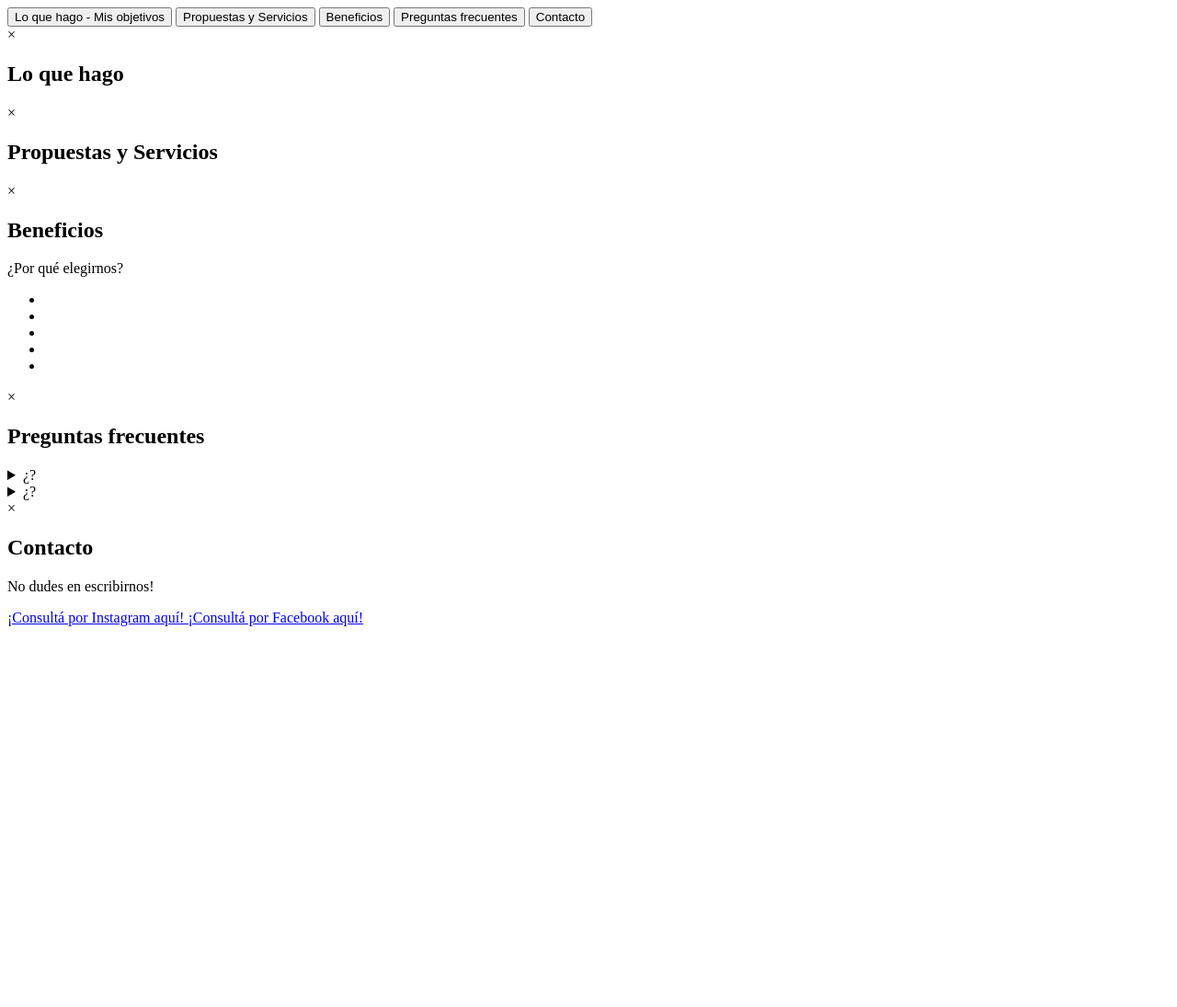
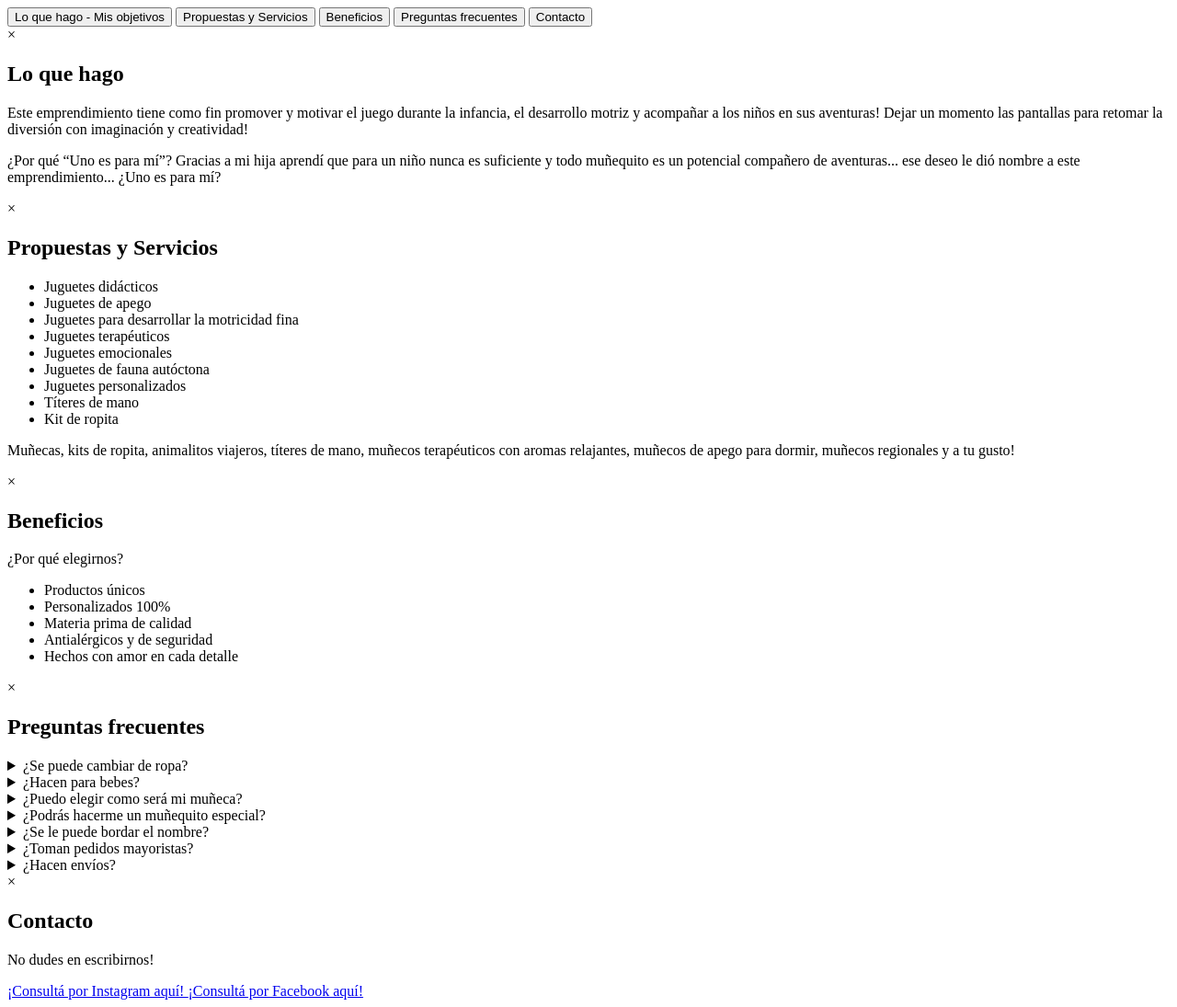
Before and after one commit to D-MERLO/Uno.es.para.mi, a plain HTML site: page index.html in a window 1280 px wide. Shown: the whole page at 92% size. Before the commit the page ends 800 px from the top, so only its background shows below. Drawn offline with Linux system fonts and the light colour scheme.

Commit message:
Datos del emprendimiento

```diff
--- a/index.html
+++ b/index.html
@@ -26,7 +26,10 @@
         <div class="modal-content">
             <span class="close" onclick="closeModal('modal1')">&times;</span>
             <h2>Lo que hago</h2>
-            <p></p>
+            <p>Este emprendimiento tiene como fin promover y motivar el juego durante la infancia, el desarrollo motriz y acompañar a los niños en sus aventuras!
+                Dejar un momento las pantallas para retomar la diversión con imaginación y creatividad!</p>
+            <p>¿Por qué “Uno es para mí”?
+                Gracias a mi hija aprendí que para un niño nunca es suficiente y todo muñequito es un potencial compañero de aventuras... ese deseo le dió nombre a este emprendimiento... ¿Uno es para mí? </p>
         </div>
     </div>
 
@@ -35,7 +38,21 @@
         <div class="modal-content">
             <span class="close" onclick="closeModal('modal2')">&times;</span>
             <h2>Propuestas y Servicios</h2>
-            <p></p>
+            <ul>
+                <li>Juguetes didácticos</li>
+                <li>Juguetes de apego</li>
+                <li>Juguetes para desarrollar la motricidad fina
+                </li>
+                <li>Juguetes terapéuticos
+                </li>
+                <li>Juguetes emocionales</li>
+                <li>Juguetes de fauna autóctona</li>
+                <li>Juguetes personalizados
+                </li>
+                <li>Títeres de mano</li>
+                <li>Kit de ropita</li>
+            </ul>
+            <p>Muñecas, kits de ropita, animalitos viajeros, títeres de mano, muñecos terapéuticos con aromas relajantes, muñecos de apego para dormir, muñecos regionales y a tu gusto!</p>
         </div>
     </div>
 
@@ -46,11 +63,11 @@
             <h2>Beneficios</h2>
             <p>¿Por qué elegirnos?</p>
             <ul>
-                <li></li>
-                <li></li>
-                <li></li>
-                <li></li>
-                <li></li>
+                <li>Productos únicos</li>
+                <li>Personalizados 100%</li>
+                <li>Materia prima de calidad</li>
+                <li>Antialérgicos y de seguridad</li>
+                <li>Hechos con amor en cada detalle</li>
             </ul>
         </div>
     </div>
@@ -62,12 +79,32 @@
             <h2>Preguntas frecuentes</h2>
             <section class="faq">
                 <details>
-                    <summary>¿?</summary>
-                    <p>¡!</p>
+                    <summary>¿Se puede cambiar de ropa?</summary>
+                    <p>¡Si! con los kit de ropita podés cambiarlos!</p>
                 </details>
                 <details>
-                    <summary>¿?</summary>
-                    <p>¡!</p>
+                    <summary>¿Hacen para bebes?</summary>
+                    <p>¡Si! para ellos de seguridad y 100% algodón!</p>
+                </details>
+                <details>
+                    <summary>¿Puedo elegir como será mi muñeca?</summary>
+                    <p>¡Si! Si querés una personalizada nos mandas un mensajitos y compartis tus ideas!</p>
+                </details>
+                <details>
+                    <summary>¿Podrás hacerme un muñequito especial?</summary>
+                    <p>¡Si! Para teraupertas, maestras, para capacidades diferentes, para desarrollo de motricidad fina, para despedir a un ser querido y lo que necesites!</p>
+                </details>
+                <details>
+                    <summary>¿Se le puede bordar el nombre?</summary>
+                    <p>¡Si! Para regalar es un detalle muy lindo!</p>
+                </details>
+                <details>
+                    <summary>¿Toman pedidos mayoristas?</summary>
+                    <p>¡Si! Mandanos un mensajito!</p>
+                </details>
+                <details>
+                    <summary>¿Hacen envíos?</summary>
+                    <p>¡Si! Acordamos la empresa de correo de tu preferencia!</p>
                 </details>
             </section>
 
```
